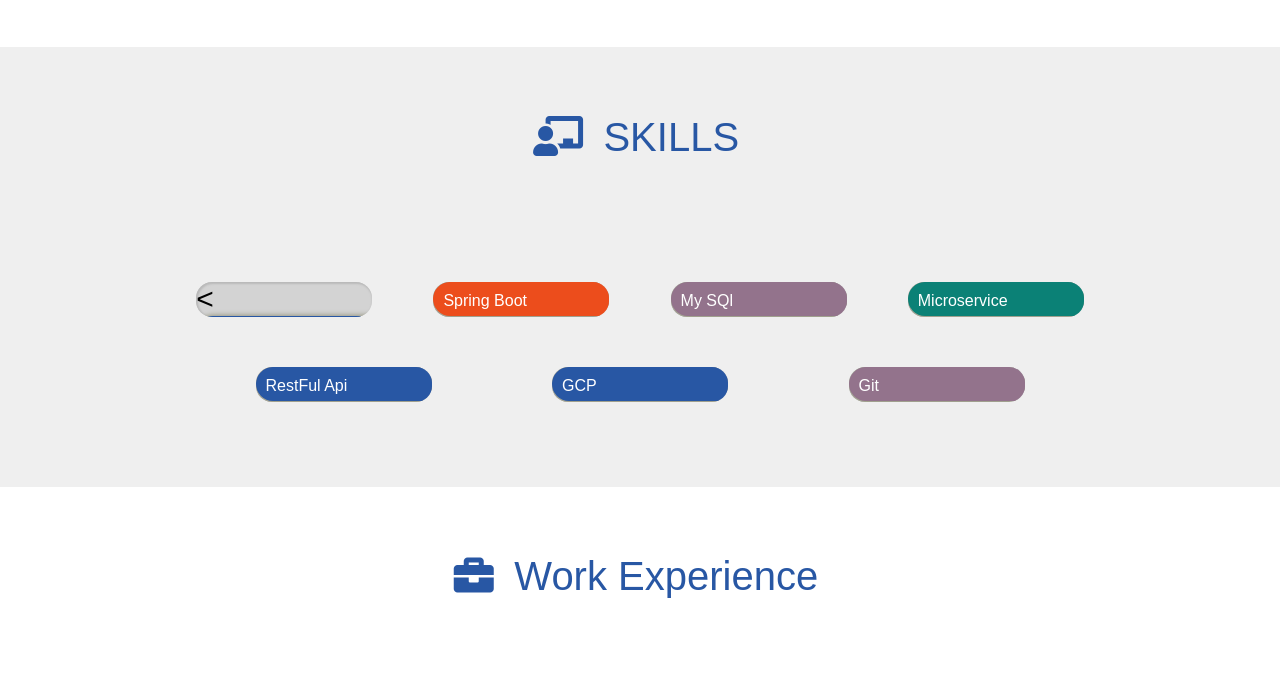
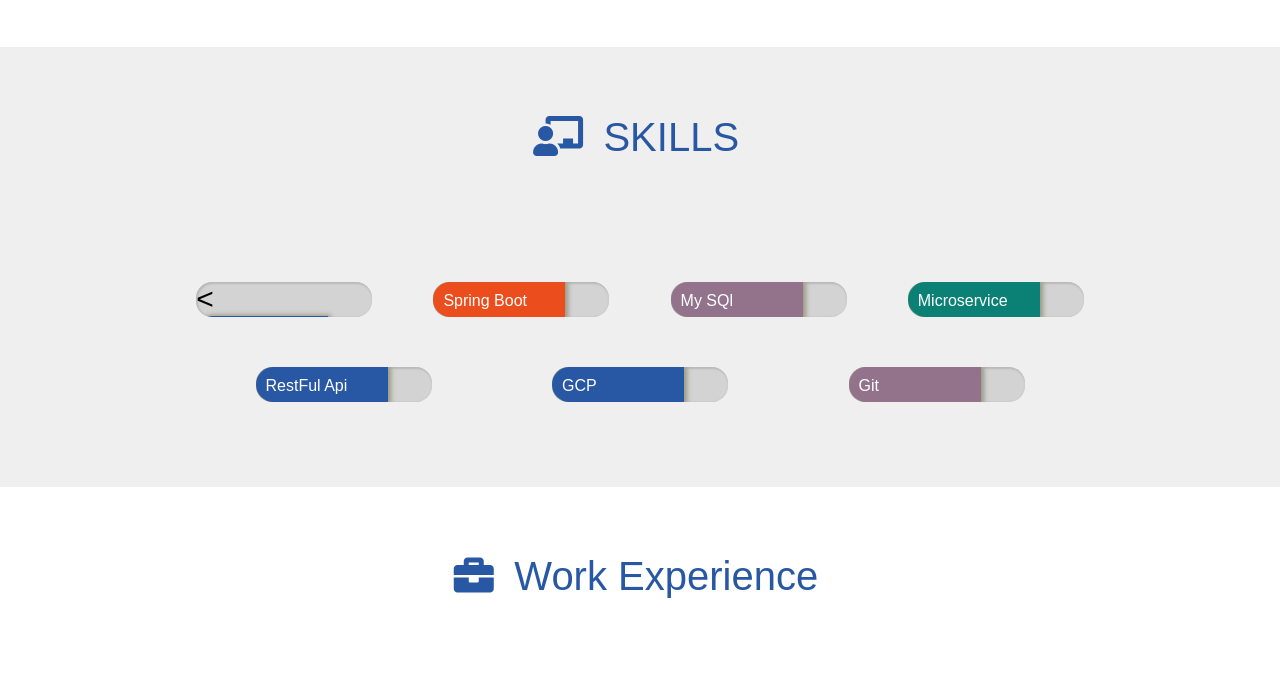
Before and after one commit to abhikrlalu4/Resume-Project, a plain HTML site: page index.html in a window 1280 px wide. Shown: the part 793-1476 px from the top of the page. Drawn offline with Linux system fonts and the light colour scheme.

Commit message:
Update style.css

```diff
--- a/style.css
+++ b/style.css
@@ -613,9 +613,9 @@ button:focus {
     width: 40%;
 }
 
-.sixty-percent{
+.seventy-five-percent{
     height: inherit;
-    width: 60%;
+    width: 75%;
 }
 
 .eighty-percent{
```
